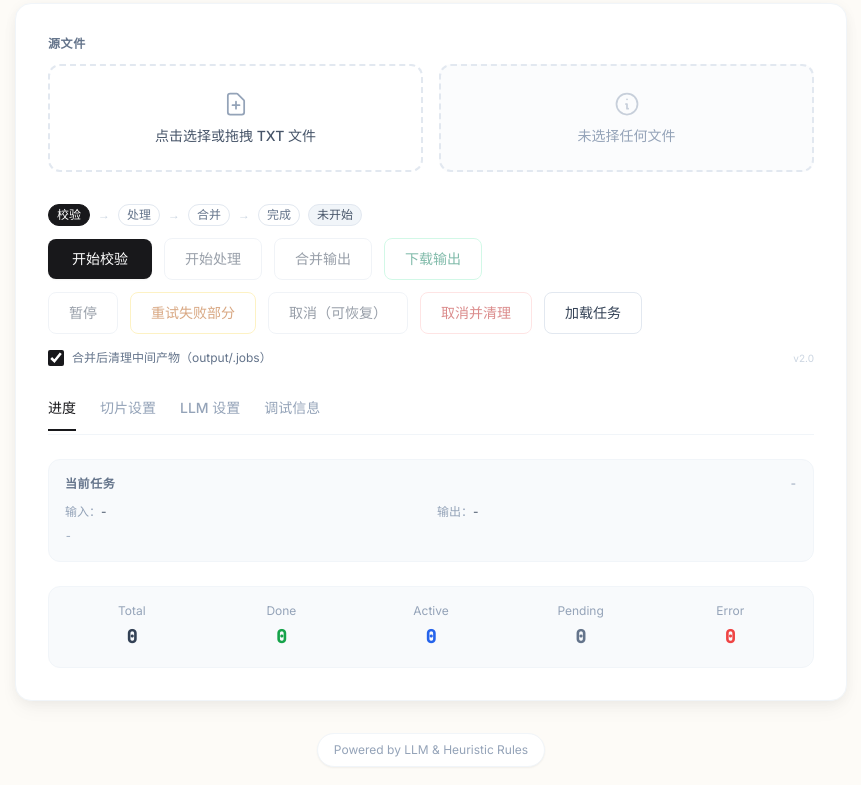
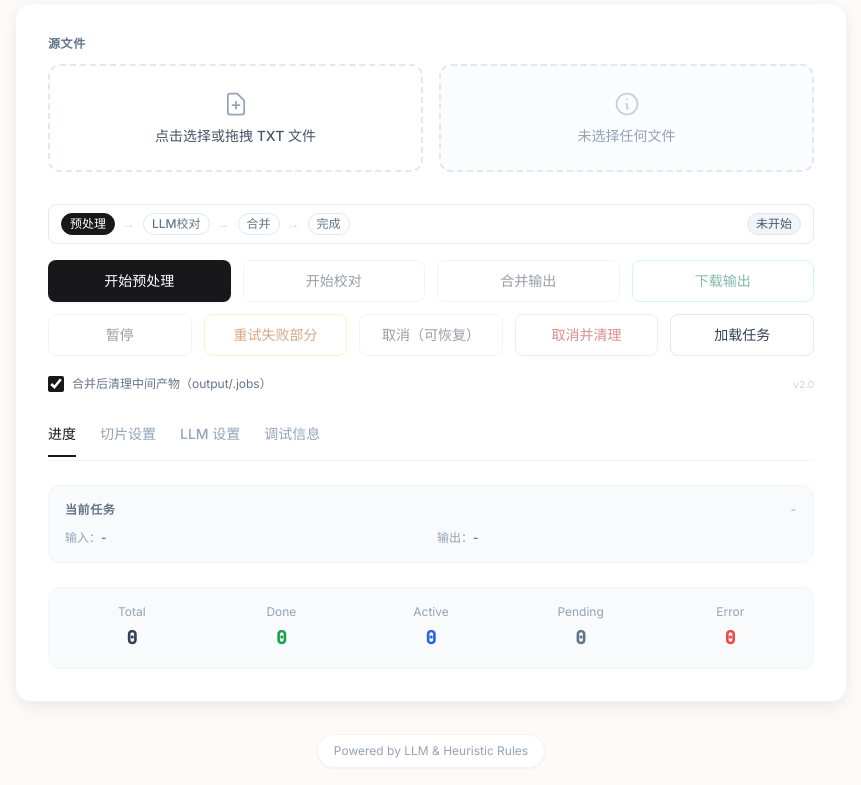
Before and after one commit to zhu-jl18/novel-proofer, a FastAPI app: page / in a window 1280 px wide. Shown: the part 225-1010 px from the top of the page, without its empty margins (209-1070 px from the left). Before the commit the page ends 982 px from the top, so only its background shows below. Run offline with FastAPI, Linux system fonts and the light colour scheme; some libraries are stand-ins or nearby versions.

Commit message:
refactor(ui): polish progress panel and job id display
Co-Authored-By: Warp <agent@warp.dev>

```diff
--- a/templates/index.html
+++ b/templates/index.html
@@ -117,49 +117,49 @@
           </div>
 
           <!-- Workflow Stepper -->
-          <div class="mb-3 flex flex-wrap items-center gap-2">
+          <div class="mb-4 flex flex-wrap items-center justify-between gap-2 rounded-lg border border-slate-200 bg-white/70 px-3 py-2">
             <div class="flex items-center gap-2 text-xs font-medium text-slate-500" id="workflowStepper" aria-label="Workflow">
-              <span class="inline-flex items-center rounded-full border px-2 py-0.5 text-xs font-medium border-ink bg-ink text-white" data-wf-step="validate">校验</span>
+              <span class="inline-flex items-center rounded-full border px-2 py-0.5 text-xs font-medium border-ink bg-ink text-white" data-wf-step="validate" title="预处理：解码、切片、本地规则粗处理（不调用 LLM）">预处理</span>
               <span class="text-slate-300">→</span>
-              <span class="inline-flex items-center rounded-full border px-2 py-0.5 text-xs font-medium border-slate-200 bg-white text-slate-500" data-wf-step="process">处理</span>
+              <span class="inline-flex items-center rounded-full border px-2 py-0.5 text-xs font-medium border-slate-200 bg-white text-slate-500" data-wf-step="process" title="LLM 校对：逐分片调用 LLM + 输出校验 + 自动重试">LLM校对</span>
               <span class="text-slate-300">→</span>
-              <span class="inline-flex items-center rounded-full border px-2 py-0.5 text-xs font-medium border-slate-200 bg-white text-slate-500" data-wf-step="merge">合并</span>
+              <span class="inline-flex items-center rounded-full border px-2 py-0.5 text-xs font-medium border-slate-200 bg-white text-slate-500" data-wf-step="merge" title="合并：将各分片输出合并为最终文件（可选清理中间产物）">合并</span>
               <span class="text-slate-300">→</span>
-              <span class="inline-flex items-center rounded-full border px-2 py-0.5 text-xs font-medium border-slate-200 bg-white text-slate-500" data-wf-step="done">完成</span>
+              <span class="inline-flex items-center rounded-full border px-2 py-0.5 text-xs font-medium border-slate-200 bg-white text-slate-500" data-wf-step="done" title="完成：输出文件已生成，可下载/新任务">完成</span>
             </div>
             <span id="wfStateBadge" class="inline-flex items-center rounded-full px-2 py-0.5 text-xs font-mono border border-slate-200 bg-slate-100 text-slate-600">未开始</span>
           </div>
 
           <!-- Action Buttons -->
-          <div class="flex flex-col gap-3 mb-4">
-            <div class="flex flex-wrap items-center gap-3" id="actionPrimary">
-              <button type="button" id="btnValidate" class="px-6 py-2.5 bg-ink hover:bg-zinc-800 text-white text-sm font-medium rounded-lg shadow-sm hover:shadow transition-all active:scale-[0.98]">
-                开始校验
+          <div class="grid gap-3 mb-5">
+            <div class="grid grid-cols-2 sm:grid-cols-4 gap-3" id="actionPrimary">
+              <button type="button" id="btnValidate" class="w-full px-5 py-2.5 bg-ink hover:bg-zinc-800 text-white text-sm font-medium rounded-lg shadow-sm hover:shadow transition-all active:scale-[0.98]">
+                开始预处理
               </button>
-              <button type="button" id="btnProcess" class="px-5 py-2.5 bg-white border border-slate-200 text-slate-700 hover:bg-slate-50 hover:border-slate-300 text-sm font-medium rounded-lg transition-colors opacity-50 cursor-not-allowed" disabled>
-                开始处理
+              <button type="button" id="btnProcess" class="w-full px-5 py-2.5 bg-white border border-slate-200 text-slate-700 hover:bg-slate-50 hover:border-slate-300 text-sm font-medium rounded-lg transition-colors opacity-50 cursor-not-allowed" disabled>
+                开始校对
               </button>
-              <button type="button" id="btnMerge" class="px-5 py-2.5 bg-white border border-slate-200 text-slate-700 hover:bg-slate-50 hover:border-slate-300 text-sm font-medium rounded-lg transition-colors opacity-50 cursor-not-allowed" disabled>
+              <button type="button" id="btnMerge" class="w-full px-5 py-2.5 bg-white border border-slate-200 text-slate-700 hover:bg-slate-50 hover:border-slate-300 text-sm font-medium rounded-lg transition-colors opacity-50 cursor-not-allowed" disabled>
                 合并输出
               </button>
-              <button type="button" id="btnDownload" class="px-5 py-2.5 bg-white border border-emerald-200 text-emerald-700 hover:bg-emerald-50 text-sm font-medium rounded-lg transition-colors opacity-50 cursor-not-allowed" disabled>
+              <button type="button" id="btnDownload" class="w-full px-5 py-2.5 bg-white border border-emerald-200 text-emerald-700 hover:bg-emerald-50 text-sm font-medium rounded-lg transition-colors opacity-50 cursor-not-allowed" disabled>
                 下载输出
               </button>
             </div>
-            <div class="flex flex-wrap items-center gap-3" id="actionControls">
-              <button type="button" id="btnPause" class="px-5 py-2.5 bg-white border border-slate-200 text-slate-700 hover:bg-slate-50 hover:border-slate-300 text-sm font-medium rounded-lg transition-colors opacity-50 cursor-not-allowed" disabled>
+            <div class="grid grid-cols-2 sm:grid-cols-5 gap-3" id="actionControls">
+              <button type="button" id="btnPause" class="w-full px-5 py-2.5 bg-white border border-slate-200 text-slate-700 hover:bg-slate-50 hover:border-slate-300 text-sm font-medium rounded-lg transition-colors opacity-50 cursor-not-allowed" disabled>
                 暂停
               </button>
-              <button type="button" id="btnRetry" class="px-5 py-2.5 bg-white border border-amber-200 text-amber-700 hover:bg-amber-50 text-sm font-medium rounded-lg transition-colors opacity-50 cursor-not-allowed" disabled>
+              <button type="button" id="btnRetry" class="w-full px-5 py-2.5 bg-white border border-amber-200 text-amber-700 hover:bg-amber-50 text-sm font-medium rounded-lg transition-colors opacity-50 cursor-not-allowed" disabled>
                 重试失败部分
               </button>
-              <button type="button" id="btnCancel" class="px-5 py-2.5 bg-white border border-slate-200 text-slate-700 hover:bg-red-50 hover:text-red-600 hover:border-red-200 text-sm font-medium rounded-lg transition-colors opacity-50 cursor-not-allowed" disabled>
+              <button type="button" id="btnCancel" class="w-full px-5 py-2.5 bg-white border border-slate-200 text-slate-700 hover:bg-red-50 hover:text-red-600 hover:border-red-200 text-sm font-medium rounded-lg transition-colors opacity-50 cursor-not-allowed" disabled>
                 取消（可恢复）
               </button>
-              <button type="button" id="btnReset" class="px-5 py-2.5 bg-white border border-red-200 text-red-700 hover:bg-red-50 text-sm font-medium rounded-lg transition-colors opacity-50 cursor-not-allowed" disabled>
+              <button type="button" id="btnReset" class="w-full px-5 py-2.5 bg-white border border-red-200 text-red-700 hover:bg-red-50 text-sm font-medium rounded-lg transition-colors opacity-50 cursor-not-allowed" disabled>
                 取消并清理
               </button>
-              <button type="button" id="btnLoad" class="px-5 py-2.5 bg-white border border-slate-200 text-slate-700 hover:bg-slate-50 text-sm font-medium rounded-lg transition-colors">
+              <button type="button" id="btnLoad" class="w-full px-5 py-2.5 bg-white border border-slate-200 text-slate-700 hover:bg-slate-50 text-sm font-medium rounded-lg transition-colors">
                 加载任务
               </button>
             </div>
@@ -174,24 +174,23 @@
             <div class="text-[10px] text-slate-300">v2.0</div>
           </div>
 
-          <!-- Progress Bar -->
-          <div class="mb-8 hidden" id="progress">
-            <div class="grid grid-cols-[1fr_auto] items-center gap-x-3 gap-y-1 text-xs font-medium text-slate-500 mb-2" id="meta">
-              <span id="metaLeft" class="min-w-0 truncate">准备中</span>
-              <span id="metaRight" class="text-right tabular-nums">0%</span>
-              <div class="col-span-2 flex flex-wrap items-center gap-2 min-w-0 hidden" id="metaSub">
-                <span class="inline-flex items-center gap-1 rounded-full bg-slate-100 px-2 py-0.5 text-[11px] text-slate-500 font-mono" id="metaPhaseWrap">
-                  <span class="text-slate-400 font-sans">阶段</span>
-                  <span id="metaPhase" class="truncate max-w-[10rem]">-</span>
-                </span>
-                <span class="inline-flex items-center gap-1 rounded-full bg-slate-100 px-2 py-0.5 text-[11px] text-slate-500 font-mono hidden" id="metaModelWrap">
-                  <span class="text-slate-400 font-sans">模型</span>
-                  <span id="metaModel" class="truncate max-w-[18rem]">-</span>
-                </span>
+          <!-- Progress Card -->
+          <div class="mb-8 hidden rounded-xl border border-slate-200 bg-slate-50 p-4" id="progress">
+            <div class="flex items-start justify-between gap-4 mb-2">
+              <div class="min-w-0 flex-1">
+                <div class="text-sm font-medium text-slate-700" id="metaLeft">准备中</div>
+                <div class="mt-1 text-xs text-slate-400 truncate hidden" id="metaModelWrap">
+                  <span class="text-slate-400">模型</span>
+                  <span id="metaModel" class="font-mono">-</span>
+                </div>
+              </div>
+              <div class="text-right flex-shrink-0">
+                <div class="text-lg font-bold font-mono text-slate-700" id="metaCounter">0/0</div>
+                <div class="text-xs text-slate-400 font-mono hidden" id="metaPctWrap"><span id="metaPct">0</span>%</div>
               </div>
             </div>
-            <div class="h-2 w-full bg-slate-100 rounded-full overflow-hidden">
-              <div class="h-full bg-ink transition-all duration-300 ease-out" style="width: 0%" id="bar"></div>
+            <div class="h-2.5 w-full bg-slate-200 rounded-full overflow-hidden">
+              <div class="h-full bg-ink transition-all duration-300 ease-out rounded-full" style="width: 0%" id="bar"></div>
             </div>
           </div>
 
@@ -216,7 +215,7 @@
               <div class="bg-slate-50 border border-slate-100 rounded-xl p-4">
                 <div class="flex flex-wrap items-center justify-between gap-2">
                   <div class="text-xs font-semibold text-slate-500 uppercase tracking-wider">当前任务</div>
-                  <div class="text-xs font-mono text-slate-400" id="jobIdShort">-</div>
+                  <div class="text-xs font-mono text-slate-400 text-right break-all select-all" id="jobId">-</div>
                 </div>
                 <div class="mt-3 grid grid-cols-1 md:grid-cols-2 gap-3 text-xs text-slate-600">
                   <div class="min-w-0">
@@ -226,7 +225,7 @@
                     <span class="text-slate-400">输出：</span><a class="truncate text-slate-600" id="jobOutputName">-</a>
                   </div>
                 </div>
-                <div class="mt-2 text-[11px] text-slate-400 font-mono truncate" id="jobOutputPath">-</div>
+                <div class="mt-2 text-[11px] text-slate-400 font-mono truncate hidden" id="jobOutputPath"></div>
               </div>
 
               <!-- Stats -->
@@ -454,9 +453,9 @@
     const bar = document.getElementById('bar');
     const meta = document.getElementById('meta');
     const metaLeft = document.getElementById('metaLeft');
-    const metaRight = document.getElementById('metaRight');
-    const metaSub = document.getElementById('metaSub');
-    const metaPhase = document.getElementById('metaPhase');
+    const metaCounter = document.getElementById('metaCounter');
+    const metaPctWrap = document.getElementById('metaPctWrap');
+    const metaPct = document.getElementById('metaPct');
     const metaModelWrap = document.getElementById('metaModelWrap');
     const metaModel = document.getElementById('metaModel');
     const wfStateBadge = document.getElementById('wfStateBadge');
@@ -481,7 +480,7 @@
     const fileInfoEmpty = document.getElementById('fileInfoEmpty');
     const fileInfoContent = document.getElementById('fileInfoContent');
     const fileWordCount = document.getElementById('fileWordCount');
-    const jobIdShort = document.getElementById('jobIdShort');
+    const jobId = document.getElementById('jobId');
     const jobInputName = document.getElementById('jobInputName');
     const jobOutputName = document.getElementById('jobOutputName');
     const jobOutputPath = document.getElementById('jobOutputPath');
@@ -981,7 +980,7 @@
 
     function _phaseLabel(phase) {
       const v = String(phase || '').toLowerCase();
-      const map = { validate: '校验', process: '处理', merge: '合并', done: '完成' };
+      const map = { validate: '预处理', process: 'LLM校对', merge: '合并', done: '完成' };
       return map[v] || (v || '-');
     }
 
@@ -993,7 +992,7 @@
 
     function setJobCard(job) {
       const j = job || null;
-      if (jobIdShort) jobIdShort.textContent = j?.id ? String(j.id).slice(0, 8) : '-';
+      if (jobId) jobId.textContent = j?.id ? String(j.id) : '-';
       if (jobInputName) jobInputName.textContent = j?.input_filename ? String(j.input_filename) : '-';
       if (jobOutputName) {
         const outName = j?.output_filename ? String(j.output_filename) : '-';
@@ -1011,41 +1010,51 @@
           jobOutputName.removeAttribute('download');
         }
       }
-      if (jobOutputPath) jobOutputPath.textContent = j?.output_path ? String(j.output_path) : '-';
+      if (jobOutputPath) {
+        const hasPath = !!j?.output_path;
+        jobOutputPath.textContent = hasPath ? String(j.output_path) : '';
+        jobOutputPath.classList.toggle('hidden', !hasPath);
+      }
     }
 
     function setProgressFromJob(job) {
       if (!job) {
         progress.classList.add('hidden');
-        if (metaSub) metaSub.classList.add('hidden');
         if (metaModelWrap) metaModelWrap.classList.add('hidden');
         return;
       }
 
       progress.classList.remove('hidden');
-      const state = String(job.state || '');
-      const phase = String(job.phase || '');
+      const state = String(job.state || '').toLowerCase();
+      const phase = String(job.phase || '').toLowerCase();
       const done = Number(job?.progress?.done_chunks || 0);
       const total = Number(job?.progress?.total_chunks || 0);
       const pct = total > 0 ? Math.floor((done / total) * 100) : (state === 'done' ? 100 : 0);
       bar.style.width = pct + '%';
 
-      const phaseLabel = _phaseLabel(phase);
+      // Bar color by state
+      bar.classList.remove('bg-ink', 'bg-amber-500', 'bg-red-500', 'bg-emerald-500');
+      if (state === 'error') bar.classList.add('bg-red-500');
+      else if (state === 'paused') bar.classList.add('bg-amber-500');
+      else if (state === 'done') bar.classList.add('bg-emerald-500');
+      else bar.classList.add('bg-ink');
+
       let left = _stateLabel(state);
-      if (state === 'running' && phase === 'validate') left = '正在校验…';
-      if (state === 'paused' && phase === 'process') left = (done > 0 ? '处理已暂停' : '校验完成，等待开始处理');
-      if (state === 'running' && phase === 'process') left = '正在处理…';
-      if (state === 'error' && phase === 'process') left = '处理出错';
-      if (state === 'paused' && phase === 'merge') left = '处理完成，等待合并输出';
+      if (state === 'running' && phase === 'validate') left = '正在预处理…';
+      if (state === 'paused' && phase === 'process') left = (done > 0 ? '校对已暂停' : '预处理完成，等待开始校对');
+      if (state === 'running' && phase === 'process') left = '正在校对…';
+      if (state === 'error' && phase === 'process') left = '校对出错';
+      if (state === 'paused' && phase === 'merge') left = '校对完成，等待合并输出';
       if (state === 'running' && phase === 'merge') left = '正在合并输出…';
-      if (state === 'done') left = '已完成';
-
-      const counter = total > 0 ? ` ${done}/${total}` : '';
-      metaLeft.textContent = `${left}${counter}`;
-      metaRight.textContent = pct + '%';
-
-      if (metaSub) metaSub.classList.remove('hidden');
-      if (metaPhase) metaPhase.textContent = phaseLabel;
+      if (state === 'done') left = '完成';
+
+      metaLeft.textContent = left;
+      if (metaCounter) metaCounter.textContent = `${done}/${total}`;
+
+      // Show pct only when 0 < pct < 100
+      const showPct = pct > 0 && pct < 100;
+      if (metaPctWrap) metaPctWrap.classList.toggle('hidden', !showPct);
+      if (metaPct) metaPct.textContent = String(pct);
 
       const model = job?.llm_model ? String(job.llm_model).trim() : '';
       if (metaModel) metaModel.textContent = model || '-';
@@ -1127,7 +1136,7 @@
 
       const curIdx = order.indexOf(cur);
 
-      const base = 'inline-flex items-center rounded-full border px-2 py-0.5 text-xs font-medium';
+      const base = 'inline-flex items-center rounded-full border px-2 py-0.5 text-xs font-medium cursor-help';
       const clsIdle = 'border-slate-200 bg-white text-slate-500';
       const clsDone = 'border-slate-200 bg-slate-100 text-slate-500';
       const clsActive = 'border-ink bg-ink text-white';
@@ -1162,28 +1171,32 @@
       const phase = String(job?.phase || '').toLowerCase();
       const hasJob = !!job;
 
+      const BTN_SOLID_INK = 'w-full px-5 py-2.5 bg-ink hover:bg-zinc-800 text-white text-sm font-medium rounded-lg shadow-sm hover:shadow transition-all active:scale-[0.98]';
+      const BTN_OUTLINE = 'w-full px-5 py-2.5 bg-white border border-slate-200 text-slate-700 hover:bg-slate-50 hover:border-slate-300 text-sm font-medium rounded-lg transition-colors';
+      const BTN_SOLID_EMERALD = 'w-full px-5 py-2.5 bg-emerald-600 hover:bg-emerald-700 text-white text-sm font-medium rounded-lg shadow-sm hover:shadow transition-all active:scale-[0.98]';
+      const BTN_OUTLINE_EMERALD = 'w-full px-5 py-2.5 bg-white border border-emerald-200 text-emerald-700 hover:bg-emerald-50 text-sm font-medium rounded-lg transition-colors';
+      const BTN_SOLID_AMBER = 'w-full px-5 py-2.5 bg-amber-500 hover:bg-amber-600 text-white text-sm font-medium rounded-lg shadow-sm hover:shadow transition-all active:scale-[0.98]';
+      const BTN_OUTLINE_AMBER = 'w-full px-5 py-2.5 bg-white border border-amber-200 text-amber-700 hover:bg-amber-50 text-sm font-medium rounded-lg transition-colors';
+      const BTN_OUTLINE_CANCEL = 'w-full px-5 py-2.5 bg-white border border-slate-200 text-slate-700 hover:bg-red-50 hover:text-red-600 hover:border-red-200 text-sm font-medium rounded-lg transition-colors';
+      const BTN_OUTLINE_RED = 'w-full px-5 py-2.5 bg-white border border-red-200 text-red-700 hover:bg-red-50 text-sm font-medium rounded-lg transition-colors';
+
       // Validate: start new job OR resume validate if paused in validate phase.
       const canResumeValidate = hasJob && state === 'paused' && phase === 'validate';
-      if (btnValidate) btnValidate.textContent = canResumeValidate ? '继续校验' : '开始校验';
-      _setDisabled(btnValidate, !( !hasJob || canResumeValidate ));
+      const canValidate = (!hasJob) || canResumeValidate;
+      if (btnValidate) btnValidate.textContent = canResumeValidate ? '继续预处理' : '开始预处理';
 
       const canProcess = hasJob && state === 'paused' && phase === 'process';
-      _setDisabled(btnProcess, !canProcess);
       if (btnProcess) {
         const done = Number(job?.progress?.done_chunks || 0);
-        btnProcess.textContent = (hasJob && phase === 'process' && done > 0) ? '继续处理' : '开始处理';
+        btnProcess.textContent = (hasJob && phase === 'process' && done > 0) ? '继续校对' : '开始校对';
       }
 
       const canMerge = hasJob && state === 'paused' && phase === 'merge';
-      _setDisabled(btnMerge, !canMerge);
 
       const canPause = hasJob && (state === 'queued' || state === 'running') && phase === 'process';
-      _setDisabled(btnPause, !canPause);
 
       const canRetry = hasJob && state === 'error';
-      _setDisabled(btnRetry, !canRetry);
-
-      _setDisabled(btnCancel, !hasJob);
+
       if (btnCancel) {
         if (!hasJob) btnCancel.textContent = '取消（可恢复）';
         else if (state === 'done') btnCancel.textContent = '新任务';
@@ -1191,14 +1204,38 @@
         else btnCancel.textContent = '取消（可恢复）';
       }
 
-      _setDisabled(btnReset, !hasJob);
       if (btnReset) {
         btnReset.textContent = (hasJob && state === 'done') ? '清理任务记录' : '取消并清理';
       }
 
       const canDownload = hasJob && state === 'done';
+
+      let primaryKey = null;
+      if (!hasJob || (state === 'paused' && phase === 'validate')) primaryKey = 'validate';
+      else if (state === 'paused' && phase === 'process') primaryKey = 'process';
+      else if (state === 'paused' && phase === 'merge') primaryKey = 'merge';
+      else if (state === 'done') primaryKey = 'download';
+      else if ((state === 'queued' || state === 'running') && phase === 'process') primaryKey = 'pause';
+      else if (state === 'error') primaryKey = 'retry';
+
+      if (btnValidate) btnValidate.className = (primaryKey === 'validate') ? BTN_SOLID_INK : BTN_OUTLINE;
+      if (btnProcess) btnProcess.className = (primaryKey === 'process') ? BTN_SOLID_INK : BTN_OUTLINE;
+      if (btnMerge) btnMerge.className = (primaryKey === 'merge') ? BTN_SOLID_INK : BTN_OUTLINE;
+      if (btnDownload) btnDownload.className = (primaryKey === 'download') ? BTN_SOLID_EMERALD : BTN_OUTLINE_EMERALD;
+      if (btnPause) btnPause.className = (primaryKey === 'pause') ? BTN_SOLID_INK : BTN_OUTLINE;
+      if (btnRetry) btnRetry.className = (primaryKey === 'retry') ? BTN_SOLID_AMBER : BTN_OUTLINE_AMBER;
+      if (btnCancel) btnCancel.className = BTN_OUTLINE_CANCEL;
+      if (btnReset) btnReset.className = BTN_OUTLINE_RED;
+      if (btnLoad) btnLoad.className = BTN_OUTLINE;
+
+      _setDisabled(btnValidate, !canValidate);
+      _setDisabled(btnProcess, !canProcess);
+      _setDisabled(btnMerge, !canMerge);
+      _setDisabled(btnPause, !canPause);
+      _setDisabled(btnRetry, !canRetry);
+      _setDisabled(btnCancel, !hasJob);
+      _setDisabled(btnReset, !hasJob);
       _setDisabled(btnDownload, !canDownload);
-
       _setDisabled(btnLoad, false);
 
       refreshWorkflowStepper(job);
@@ -1598,9 +1635,9 @@
           show(job?.error || '处理出错');
         } else if (job?.state === 'paused' && job?.phase === 'process') {
           const done = Number(job?.progress?.done_chunks || 0);
-          show(done > 0 ? '处理已暂停：可点击“继续处理”。' : '校验完成：可点击“开始处理”。');
+          show(done > 0 ? '校对已暂停：可点击“继续校对”。' : '预处理完成：可点击“开始校对”。');
         } else if (job?.state === 'paused' && job?.phase === 'merge') {
-          show('处理完成：可点击“合并输出”。');
+          show('校对完成：可点击“合并输出”。');
         } else if (job?.state === 'done') {
           show(job?.output_path ? `完成。输出：${job.output_path}\n可点击“下载输出”或“新任务”。` : '完成。已输出到项目 output/ 目录。');
         }
@@ -1667,7 +1704,7 @@
     btnProcess?.addEventListener('click', async () => {
       const jobId = currentJobId;
       if (!jobId) return;
-      show('开始处理…');
+      show('开始校对…');
       const r = await requestResume(jobId);
       if (!r.ok) {
         show(r.error);
@@ -1708,7 +1745,7 @@
       }
       if (currentJobState === 'paused' && currentJobPhase === 'validate') {
         const jobId = currentJobId;
-        show('继续校验…');
+        show('继续预处理…');
         const r = await requestResume(jobId);
         if (!r.ok) {
           show(r.error);
@@ -1791,7 +1828,7 @@
         show('分片大小（字符数）必须在 200-4000 之间。');
         return;
       }
-      show('已提交，准备校验…');
+      show('已提交，准备预处理…');
 
       const file = fd.get('file');
       if (!(file instanceof File)) {
```
